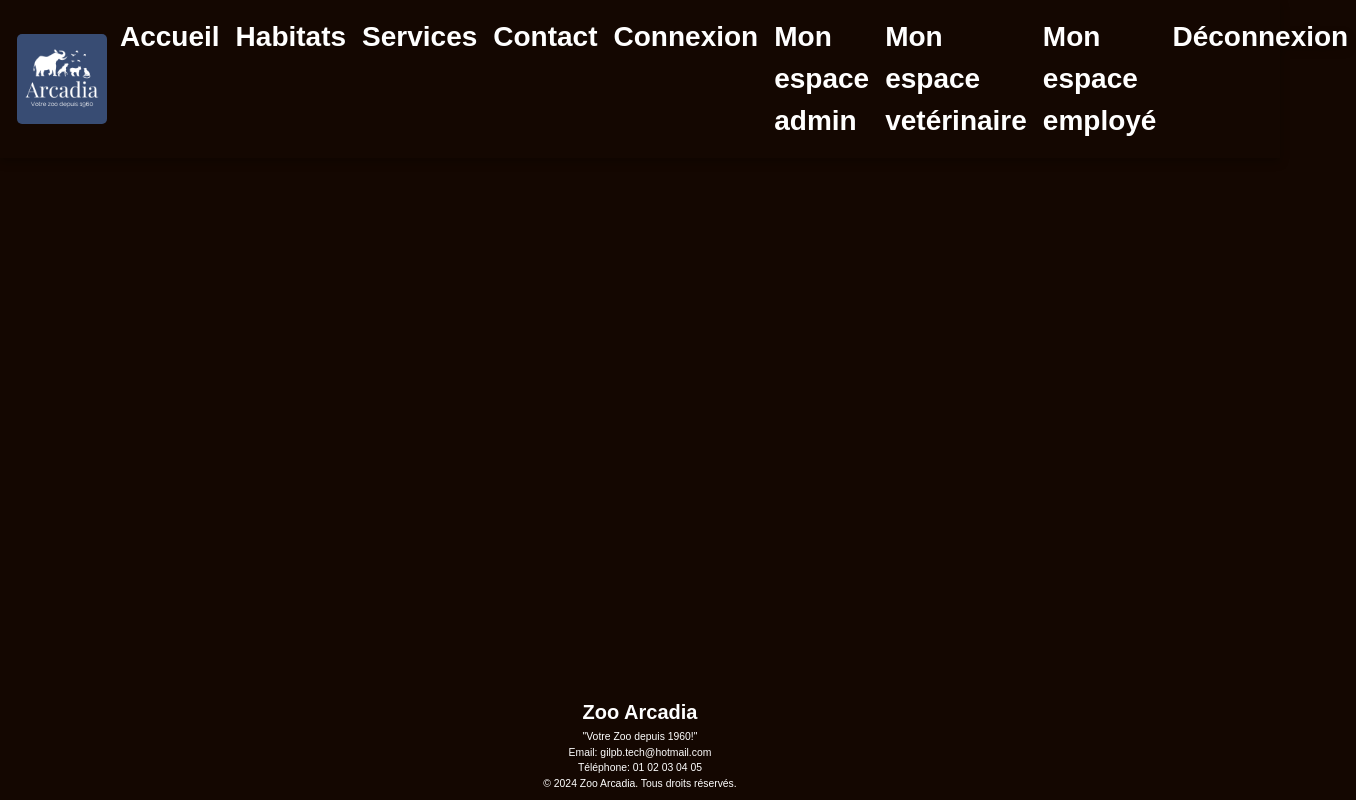
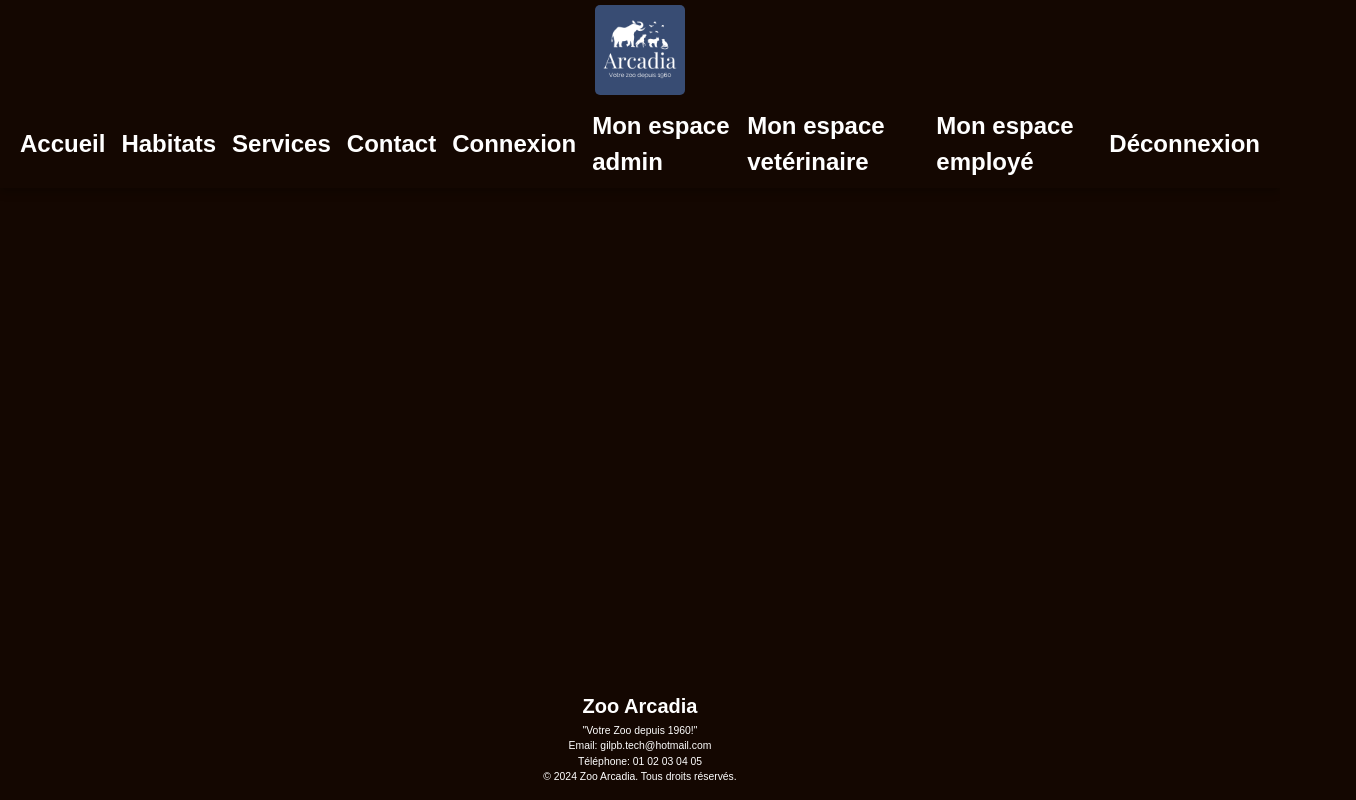
Before and after one commit to GilPB93/ZooArcadiaFrontEnd, a website with bundled scripts: page index.html in a window 1280 px wide. Shown: the whole page, 1356 px wide, since content can reach past the window. Built offline with nearby package versions, Linux system fonts and the light colour scheme; files whose address does not match are found by name; a web font is replaced by a local one.

Commit message:
test for the main page

```diff
--- a/index.html
+++ b/index.html
@@ -7,6 +7,8 @@
     <link rel="stylesheet" href="scss/main.css">
     <link href="https://fonts.cdnfonts.com/css/bebas-neue" rel="stylesheet">
     <link href="https://fonts.cdnfonts.com/css/arial" rel="stylesheet">
+    <link href="https://fonts.cdnfonts.com/css/dancing-script" rel="stylesheet">
+
 
     <title>Zoo Arcada</title>
 </head>
@@ -61,10 +63,8 @@
     <footer class="footer text-white">
         <h4>Zoo Arcadia</h4>
         <p>"Votre Zoo depuis 1960!"</p>
-        <div class="text-center">
-            <p>Email: gilpb.tech@hotmail.com</p>
-            <p>Téléphone: 01 02 03 04 05</p>
-        </div>
+        <p>Email: gilpb.tech@hotmail.com</p>
+        <p>Téléphone: 01 02 03 04 05</p>
         <p>© 2024 Zoo Arcadia. Tous droits réservés.</p>
     </footer>
 
--- a/pages/home.html
+++ b/pages/home.html
@@ -0,0 +1,3 @@
+<section class="welcome-page">
+
+</section>
--- a/scss/main.scss
+++ b/scss/main.scss
@@ -1,122 +1,132 @@
 @import 'custom';
 
 // INDEX
-header, footer {
+html, body {
+    position: relative;
+    min-height: 100vh;
+    background-color: $color1;
+    margin: 0 auto;
+    display: flex;
+    flex-direction: column;
+    align-items: center;
+}
+body {
+    display: flex;
+    justify-content: center;
+    align-items: center;
+    padding: 0;
+    box-sizing: border-box;
+}
+#container {
+    display: flex;
+    flex-direction: column;
+    width: 100%;
+    max-width: 1440px;
+    margin: 0 auto;
+    flex-grow: 1;
+}
+header {
+    position: relative;
+    display: flex;
+    flex-direction: column;
+    justify-content: space-between;
     background-color: $color1;
     width: 100%;
+    height: auto;
+    filter: drop-shadow(0px 4px 4px rgba(0, 0, 0, 0.25));
+}
+main {
+    background-color: $color1;
+    width: 100vw;
+    height: 100%;
+    max-width: 1440px;
     margin: 0 auto;
+    flex-grow: 1;
+    display: flex;
+    justify-content: center;
     align-items: center;
 }
-
-header {
-    filter: drop-shadow(0px 4px 4px rgba(0, 0, 0, 0.25));
+footer.footer {
+    padding: 15px;
+    margin: 0 auto;
+    position: relative;
+    width: 100%;
+    display: flex;
+    flex-direction: column;
+    align-items: center;
+    background-color: $color1;
 }
-
-footer.footer {
-    position: relative;
-    top: 0 !important;
-    width: 100%;
-    justify-items: center;
-    height: 110px;
-    padding: 5px;
-}
-
-footer h4{
-    margin: 0;
-    margin: 5px;
-}
-
 footer p {
     font-family: $family-text;
     font-size: 0.65rem;
     margin: 0;
 }
-
-body, html {
-    background-color: $color1;
-    height: 100%;
-
-}
-
-body {
-    display: flex;
-    flex-direction: column;
-}
-
-main {
-    margin: 0 auto;
-    width: 100%;
-    max-width: 1440px;
-    padding: 10px;
-    flex: 1;
-    display: flex;
-    flex-direction: column;
-    align-items: center;
-    justify-content: center;
-}
-
 h1 {
     font-family: $family-title;
     font-size: 2.25rem;
     margin: 5px;
     font-weight: 700;
 }
-
 h2 {
     font-family: $family-title;
     font-size: 1.75rem;
     margin: 5px;
     font-weight: 700;
 }
-
 h3 {
     font-family: $family-title;
     font-size: 1.5rem;
     margin: 5px;
     font-weight: 700;
 }
-
 h4 {
     font-family: $family-title;
     font-size: 1.25rem;
     margin: 5px;
     font-weight: 700;
 }
-
 p {
     font-family: $family-text;
     font-size: 1rem;
     margin: 5px;
 }
-
 .navbar {
     display: flex;
     margin: 0 auto;
     justify-content: space-around;
     max-width: 1440px;
+    padding: 0;
 }
-
-.navbar-toggler {
+.navbar-toggler button {
     background-color: $color2;
 }
-
 .navbar-nav {
-    font-size: 1.75rem;
+    font-size: 1.5rem;
     font-family: $family-title;
     font-weight: 600;
+    flex-direction: column;
+    align-items: center;
 }
-
 .navbar-brand {
     margin: 0;
     padding: 0;
 }
-
+.container-fluid {
+    display: flex;
+    flex-direction: column;
+    align-items: center;
+    justify-content: center;
+    margin: 0;
+    width: 100vw;
+    height: 100%;
+}
 .logo {
     padding: 5px;
     border-radius: 10px;
     margin: 0;
     width: 100px;
     height: 100px;
+    right: 0;
 }
 
 // 404 PAGE
```
Also changed, not shown: img/mainPage/avis.png (added), img/mainPage/elef.jpg (added), img/mainPage/habitats.jpg (added), img/mainPage/heron.jpg (added), scss/main.css, 3 other files.
